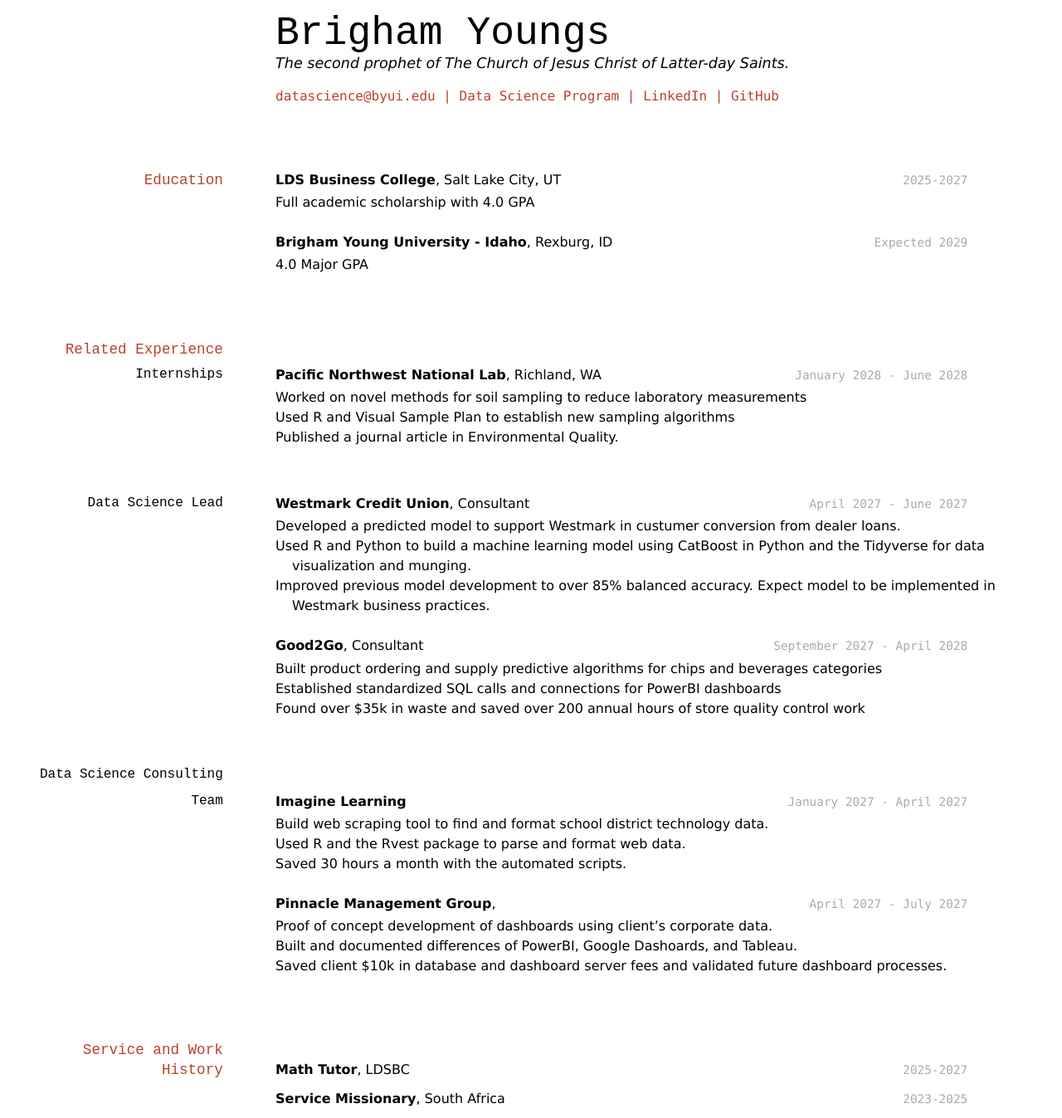
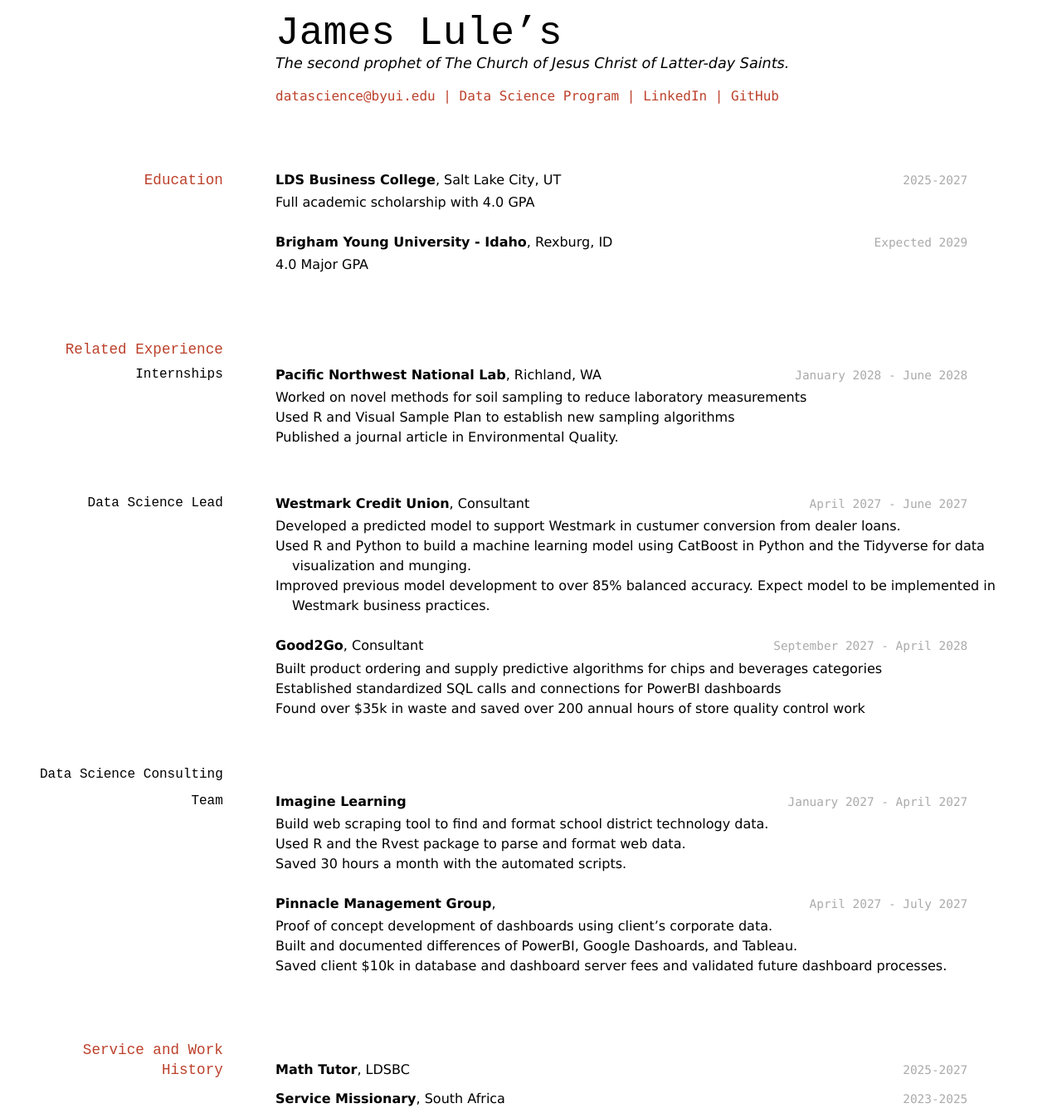
Before and after one commit to jlule/Lule-resume, a Jekyll site: the page built from docs/index.md, in a window 1280 px wide. Shown: the whole page at 83% size. Built offline with Jekyll 4.4.1, drawn with Linux system fonts in a browser that asks for light colours.

Commit message:
Update index.md

```diff
--- a/docs/index.md
+++ b/docs/index.md
@@ -2,7 +2,7 @@
 layout: cv
 title: James Lule's Resume
 ---
-# Brigham Youngs
+# James Lule's
 The second prophet of The Church of Jesus Christ of Latter-day Saints.
 
 <div id="webaddress">
```
